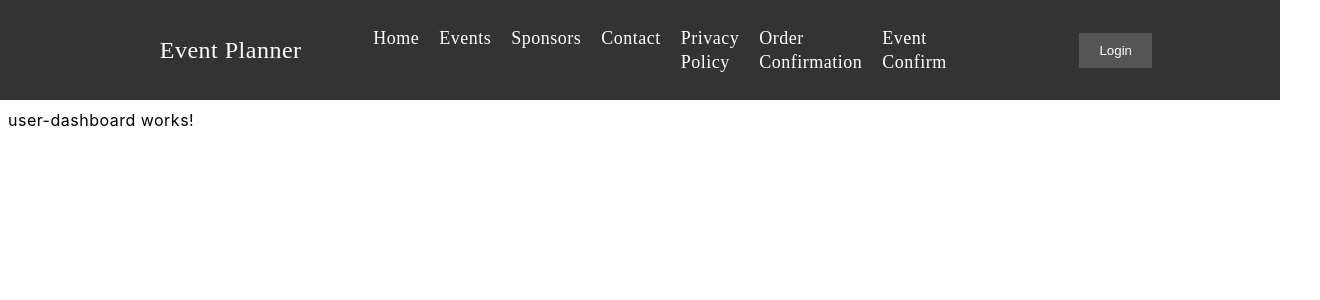
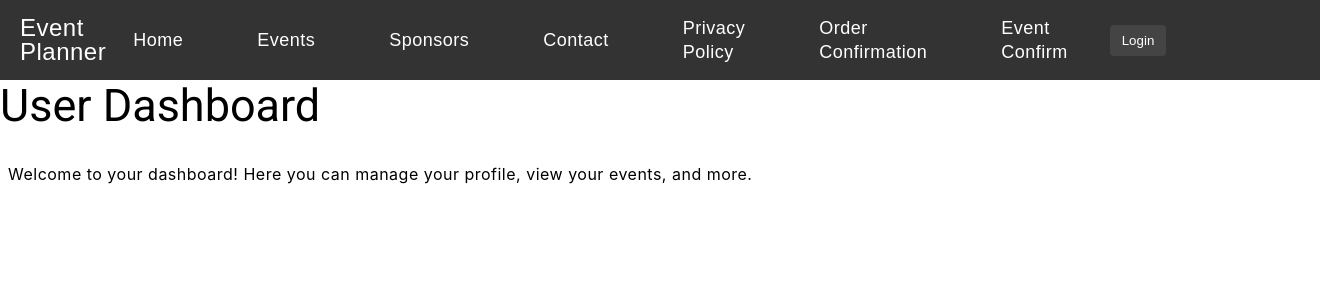
Before and after one commit to e-seet/INF2003, an Angular app in the folder frontend/: page /dashboard in a window 1280 px wide. Shown: the top 300 px of the page, 1320 px wide, since content can reach past the window. Built offline with nearby package versions, Linux system fonts and the light colour scheme.

Commit message:
created user_dashboard and create_event on navbar when logged in

```diff
--- a/frontend/src/app/app.routes.ts
+++ b/frontend/src/app/app.routes.ts
@@ -14,6 +14,7 @@ import { ProfileComponent } from './profile/profile.component';
 import { ContactUsComponent } from './contact-us/contact-us.component';
 import { PrivacyPolicyComponent } from './privacy-policy/privacy-policy.component';
 
+
 export const routes: Routes = [
   { path: '', component: HomeComponent }, // Set HomeComponent as the default route
   { path: 'home', component: HomeComponent },
@@ -29,7 +30,8 @@ export const routes: Routes = [
   { path: 'event-confirm', component: EventConfirmComponent },
   { path: 'profile', component: ProfileComponent },
   { path: 'contact-us', component: ContactUsComponent },
-  { path: 'privacy-policy', component: PrivacyPolicyComponent }
+  { path: 'privacy-policy', component: PrivacyPolicyComponent },
+  { path: 'user-dashboard', component: UserDashboardComponent }
   // Add other routes here
 ];
 
--- a/frontend/src/app/create-event/create-event.component.ts
+++ b/frontend/src/app/create-event/create-event.component.ts
@@ -2,11 +2,9 @@ import { Component } from '@angular/core';
 
 @Component({
   selector: 'app-create-event',
-  standalone: true,
-  imports: [],
   templateUrl: './create-event.component.html',
-  styleUrl: './create-event.component.css'
+  styleUrls: ['./create-event.component.css']
 })
 export class CreateEventComponent {
-
+  constructor() {}
 }
--- a/frontend/src/app/navbar/navbar.component.css
+++ b/frontend/src/app/navbar/navbar.component.css
@@ -1,13 +1,72 @@
- .navbar{
+
+.navbar {
     width: 100%;
-    height: 100px;
-    margin: 0px;
-     border-bottom: none;
+    background-color: #333;
+    color: #fff;
+    padding: 0 20px;
+    display: flex;
+    justify-content: space-between;
+    align-items: center;
+    font-family: 'ibm-plex sans-regular', Arial, sans-serif;
+    font-size: 18px;
+    height: 10%;
+  }
+
+  /* Navbar left section (logo) styling */
+  .navbar-left {
     display: flex;
     align-items: center;
-    font-family: 'ibm-plex sans-regular';
-    font-size: 18px;
-    top: 0;
-    left: 0;
-    z-index: 100;
-}
+  }
+
+  /* Navbar menu list styling */
+  .navbar-menu {
+    list-style: none;
+    padding: 0;
+    margin: 0;
+    display: flex;
+    justify-content: center;
+  }
+
+  /* Navbar menu item styling */
+  .navbar-item {
+    margin: 0 15px;
+    display: flex;
+    align-items: center;
+  }
+
+  /* Navbar link styling */
+  .navbar-link {
+    text-decoration: none;
+    color: #fff;
+    padding: 8px 12px;
+    border-radius: 4px;
+    transition: background-color 0.3s;
+  }
+
+  /* Hover effect for links */
+  .navbar-link:hover {
+    background-color: #575757;
+  }
+
+  /* Navbar right section (buttons) styling */
+  .navbar-right {
+    display: flex;
+    align-items: center;
+  }
+
+  /* Styling for login and logout buttons */
+  .navbar-button {
+    background-color: #444;
+    color: #fff;
+    border: none;
+    padding: 8px 12px;
+    margin-left: 15px;
+    cursor: pointer;
+    border-radius: 4px;
+    transition: background-color 0.3s;
+  }
+
+  /* Hover effect for buttons */
+  .navbar-button:hover {
+    background-color: #575757;
+  }
--- a/frontend/src/app/navbar/navbar.component.html
+++ b/frontend/src/app/navbar/navbar.component.html
@@ -25,6 +25,12 @@
       <li class="navbar-item">
         <a routerLink="/event-confirm" class="navbar-link">Event Confirm</a>
       </li>
+      <li *ngIf="isLoggedIn" class="navbar-item">
+        <a routerLink="/user-dashboard" class="navbar-link">User Dashboard</a>
+      </li>
+      <li *ngIf="isLoggedIn" class="navbar-item">
+        <a routerLink="/create-event" class="navbar-link">Create Event</a>
+      </li>
     </ul>
     <div class="navbar-right">
       <!-- Show Login button only if the user is not logged in -->
--- a/frontend/src/app/user-dashboard/user-dashboard.component.html
+++ b/frontend/src/app/user-dashboard/user-dashboard.component.html
@@ -1 +1,2 @@
-<p>user-dashboard works!</p>
+<h2>User Dashboard</h2>
+<p>Welcome to your dashboard! Here you can manage your profile, view your events, and more.</p>
--- a/frontend/src/app/user-dashboard/user-dashboard.component.ts
+++ b/frontend/src/app/user-dashboard/user-dashboard.component.ts
@@ -2,11 +2,9 @@ import { Component } from '@angular/core';
 
 @Component({
   selector: 'app-user-dashboard',
-  standalone: true,
-  imports: [],
   templateUrl: './user-dashboard.component.html',
-  styleUrl: './user-dashboard.component.css'
+  styleUrls: ['./user-dashboard.component.css']
 })
 export class UserDashboardComponent {
-
+  constructor() {}
 }
```
